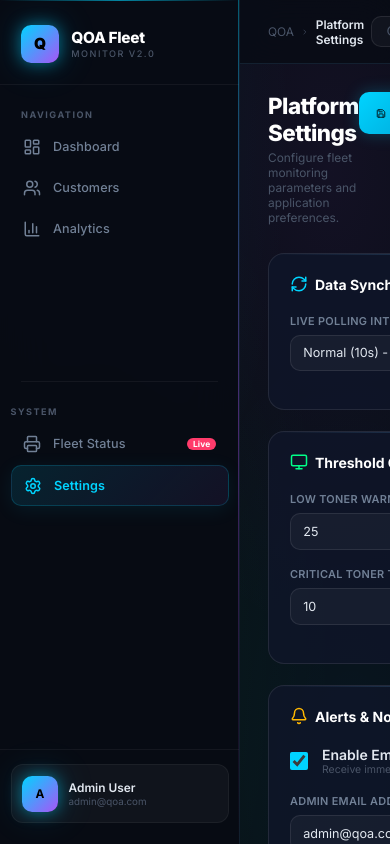
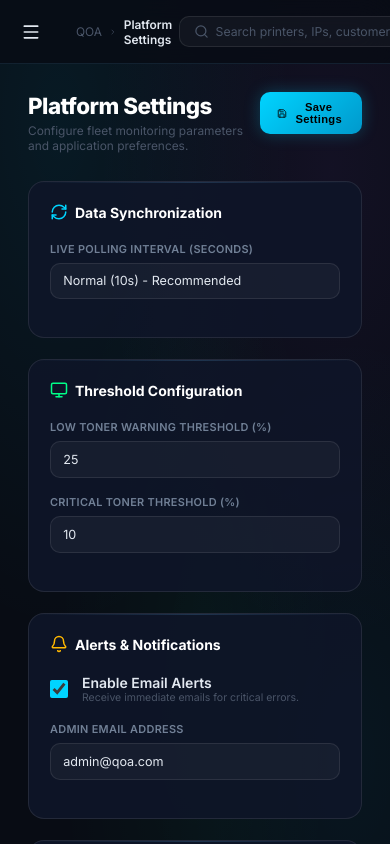
Before and after one commit to rnalaranga/qoa, a React (Vite) app in the folder printer-monitor-frontend/: page /settings in a window 390 px wide. Built offline with nearby package versions, Linux system fonts and the light colour scheme.

Commit message:
Initial commit: Added printer monitor backend and frontend

```diff
--- a/printer-monitor-frontend/src/components/Layout.jsx
+++ b/printer-monitor-frontend/src/components/Layout.jsx
@@ -1,10 +1,12 @@
-import React from 'react';
+import React, { useState } from 'react';
 import { NavLink, Outlet, useLocation } from 'react-router-dom';
-import { LayoutDashboard, Users, BarChart3, Search, Bell, Printer, ChevronRight, Moon, Sun, Settings as SettingsIcon } from 'lucide-react';
+import { LayoutDashboard, Users, BarChart3, Search, Bell, Printer, ChevronRight, ChevronLeft, Menu, Moon, Sun, Settings as SettingsIcon } from 'lucide-react';
 import { useTheme } from '../ThemeContext';
 
 const Layout = () => {
   const location = useLocation();
+  const [isCollapsed, setIsCollapsed] = useState(false);
+  const [isMobileOpen, setIsMobileOpen] = useState(false);
 
   const getPageTitle = () => {
     switch (location.pathname) {
@@ -27,9 +29,15 @@ const Layout = () => {
   ];
 
   return (
-    <div className="app-layout">
+    <div className={`app-layout ${isCollapsed ? 'sidebar-collapsed' : ''}`}>
+
+      {/* Mobile Overlay */}
+      {isMobileOpen && (
+        <div className="mobile-overlay" onClick={() => setIsMobileOpen(false)} />
+      )}
+
       {/* Sidebar */}
-      <aside className="sidebar">
+      <aside className={`sidebar ${isCollapsed ? 'collapsed' : ''} ${isMobileOpen ? 'mobile-open' : ''}`}>
         <div className="sidebar-logo">
           <div className="logo-icon">Q</div>
           <div>
@@ -75,9 +83,17 @@ const Layout = () => {
         <div style={{ flex: 1 }} />
 
         <div className="sidebar-footer">
+          <button
+            className="collapse-btn hide-on-mobile"
+            onClick={() => setIsCollapsed(!isCollapsed)}
+            title={isCollapsed ? "Expand Sidebar" : "Collapse Sidebar"}
+          >
+            {isCollapsed ? <ChevronRight size={18} /> : <ChevronLeft size={18} />}
+          </button>
+
           <div className="user-profile">
             <div className="avatar">A</div>
-            <div style={{ minWidth: 0 }}>
+            <div className="user-info">
               <div className="user-name">Admin User</div>
               <div className="user-email">admin@qoa.com</div>
             </div>
@@ -90,6 +106,9 @@ const Layout = () => {
         {/* Top Navigation Bar */}
         <header className="topbar">
           <div className="topbar-left">
+            <button className="mobile-menu-btn" onClick={() => setIsMobileOpen(!isMobileOpen)}>
+              <Menu size={20} />
+            </button>
             <div className="page-breadcrumb">
               <span>QOA</span>
               <ChevronRight size={14} />
--- a/printer-monitor-frontend/src/index.css
+++ b/printer-monitor-frontend/src/index.css
@@ -1620,3 +1620,116 @@ body {
     position: static !important;
   }
 }
+
+/* ============================================================
+   MOBILE RESPONSIVE & COLLAPSIBLE SIDEBAR
+   ============================================================ */
+
+/* Desktop Collapsed Sidebar */
+.sidebar.collapsed {
+  width: 80px;
+}
+.sidebar.collapsed .logo-text,
+.sidebar.collapsed .logo-sub,
+.sidebar.collapsed .sidebar-section-label,
+.sidebar.collapsed .nav-item span,
+.sidebar.collapsed .user-info {
+  display: none;
+}
+.sidebar.collapsed .nav-item {
+  justify-content: center;
+  padding: 0.75rem 0;
+}
+
+.collapse-btn {
+  background: transparent;
+  border: none;
+  color: var(--text-muted);
+  cursor: pointer;
+  display: flex;
+  align-items: center;
+  justify-content: center;
+  width: 100%;
+  padding: 0.5rem 0;
+  margin-bottom: 1rem;
+  transition: color 0.2s;
+}
+.collapse-btn:hover {
+  color: var(--text-primary);
+}
+
+.mobile-menu-btn {
+  display: none;
+  background: transparent;
+  border: none;
+  color: var(--text-primary);
+  cursor: pointer;
+  margin-right: 1rem;
+  padding: 0.5rem;
+  align-items: center;
+  justify-content: center;
+}
+
+.mobile-overlay {
+  display: none;
+}
+
+/* Mobile Media Query */
+@media (max-width: 768px) {
+  .sidebar {
+    position: fixed;
+    top: 0;
+    left: 0;
+    z-index: 1000;
+    transform: translateX(-100%);
+    width: 260px;
+  }
+  .sidebar.mobile-open {
+    transform: translateX(0);
+  }
+
+  .hide-on-mobile {
+    display: none !important;
+  }
+
+  .mobile-menu-btn {
+    display: flex;
+  }
+
+  .mobile-overlay {
+    display: block;
+    position: fixed;
+    inset: 0;
+    background: rgba(0,0,0,0.5);
+    backdrop-filter: blur(4px);
+    z-index: 999;
+  }
+
+  .dashboard-container {
+    padding: 1rem;
+  }
+
+  .topbar {
+    padding: 0 1rem;
+  }
+
+  /* Reflow grid layouts */
+  .dashboard-stats {
+    grid-template-columns: 1fr !important;
+  }
+  .page-container > div[style*="grid-template-columns"] {
+    grid-template-columns: 1fr !important;
+  }
+  div[style*="grid-template-columns: repeat(2, 1fr)"] {
+    grid-template-columns: 1fr !important;
+  }
+
+  /* Calendar mobile scrolling */
+  .glass-panel[style*="minHeight: '600px'"] {
+    overflow-x: auto;
+    padding: 1rem !important;
+  }
+  .glass-panel[style*="minHeight: '600px'"] > div {
+    min-width: 700px;
+  }
+}
```
